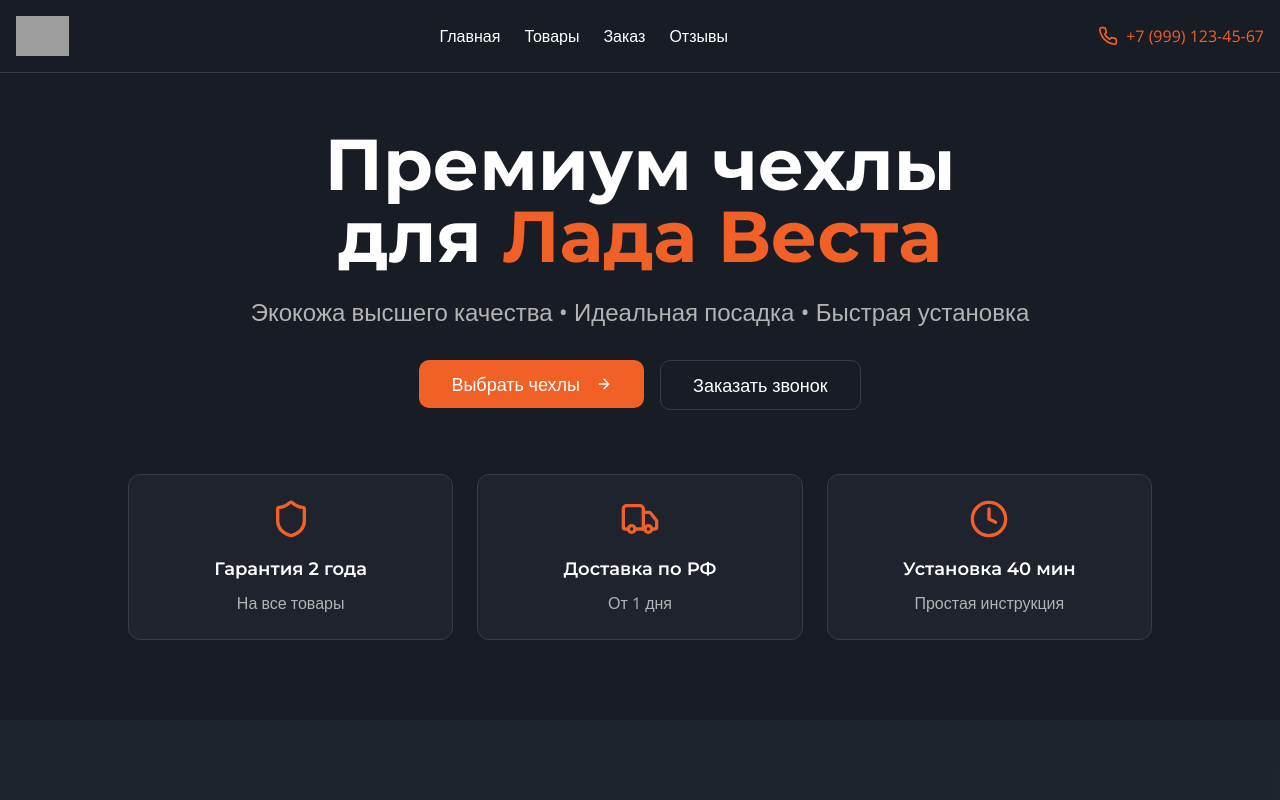
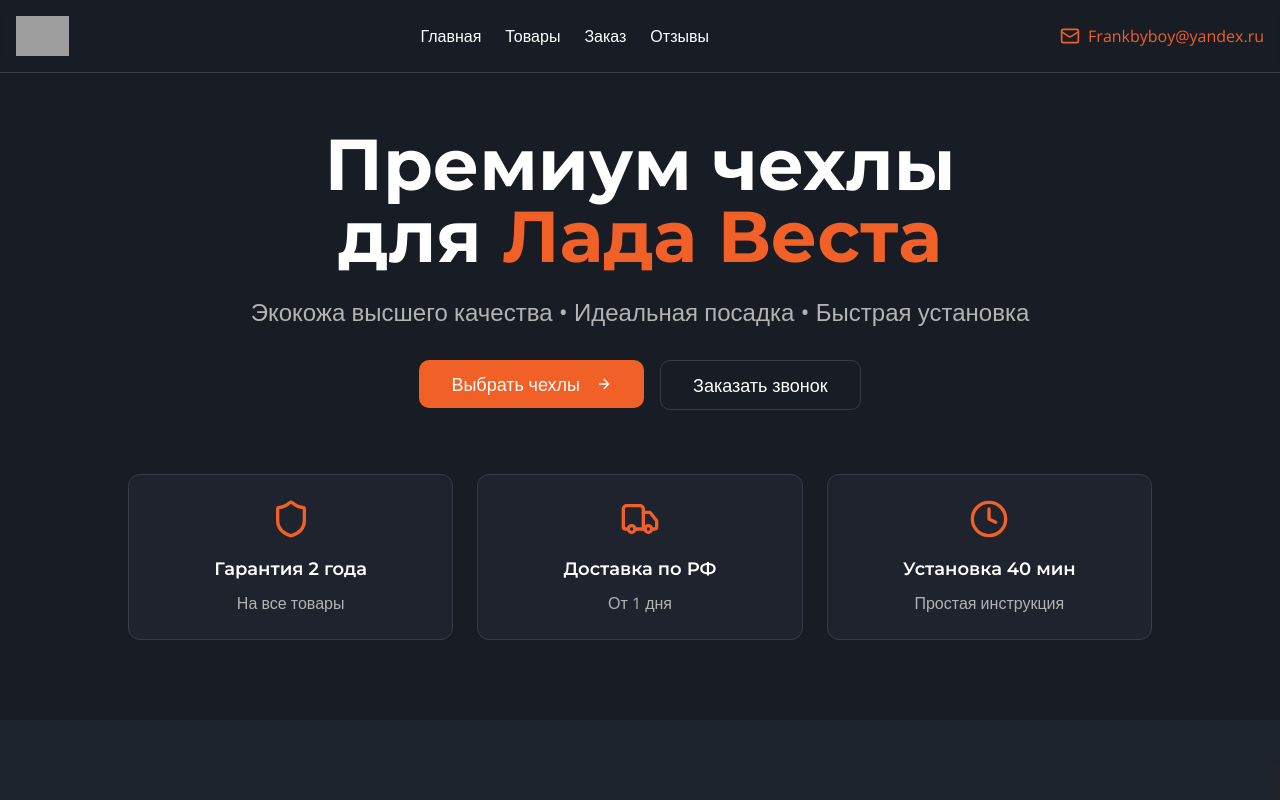
Before and after one commit to pr-poehali-dev/lada-vesta-landing, a React (Vite) app: page / in a window 1280 px wide. Shown: the top 800 px of the page. Built offline with nearby package versions, Linux system fonts and the light colour scheme; grey boxes are pictures that could not be loaded.

Commit message:
Добавить контактные данные пользователя

```diff
--- a/src/pages/Index.tsx
+++ b/src/pages/Index.tsx
@@ -92,9 +92,9 @@ export default function Index() {
               <button onClick={() => scrollToSection('order')} className="hover:text-primary transition-colors">Заказ</button>
               <button onClick={() => scrollToSection('reviews')} className="hover:text-primary transition-colors">Отзывы</button>
             </div>
-            <a href="tel:+79991234567" className="flex items-center gap-2 text-primary">
-              <Icon name="Phone" size={20} />
-              <span className="hidden sm:inline">+7 (999) 123-45-67</span>
+            <a href="mailto:Frankbyboy@yandex.ru" className="flex items-center gap-2 text-primary hover:underline">
+              <Icon name="Mail" size={20} />
+              <span className="hidden sm:inline">Frankbyboy@yandex.ru</span>
             </a>
           </div>
         </div>
@@ -379,19 +379,15 @@ export default function Index() {
             <div>
               <h4 className="font-semibold mb-4">Контакты</h4>
               <div className="space-y-2 text-muted-foreground">
-                <p className="flex items-center gap-2">
-                  <Icon name="Phone" size={16} />
-                  +7 (999) 123-45-67
-                </p>
-                <p className="flex items-center gap-2">
+                <a href="mailto:Frankbyboy@yandex.ru" className="flex items-center gap-2 hover:text-primary transition-colors">
                   <Icon name="Mail" size={16} />
-                  info@vestacovers.ru
-                </p>
+                  Frankbyboy@yandex.ru
+                </a>
               </div>
             </div>
             <div>
-              <h4 className="font-semibold mb-4">Работаем</h4>
-              <p className="text-muted-foreground">Пн-Вс: 9:00 - 21:00</p>
+              <h4 className="font-semibold mb-4">Режим работы</h4>
+              <p className="text-muted-foreground">Ответим на все вопросы по почте</p>
             </div>
           </div>
           <div className="text-center text-muted-foreground text-sm border-t border-border pt-8">
```
